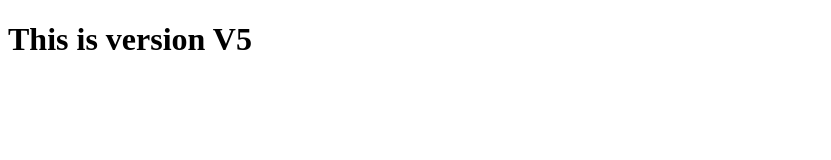
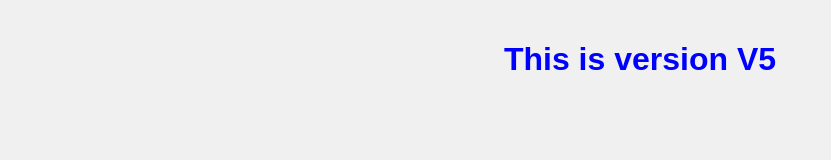
Before and after one commit to Santosh7338/my_repo, a plain HTML site: page index.html in a window 1280 px wide. Shown: the whole page, without its empty margins (0-831 px from the left). Drawn offline with Linux system fonts and the light colour scheme.

Commit message:
design for website

```diff
--- a/index.html
+++ b/index.html
@@ -4,6 +4,7 @@
     <meta charset="UTF-8">
     <meta name="viewport" content="width=device-width, initial-scale=1.0">
     <title>Document</title>
+      <link rel="stylesheet" href="styles.css">
 </head>
 <body>
     <h1>This is version V5</h1>
--- /dev/null
+++ b/styles.css
@@ -0,0 +1,11 @@
+h1 {
+    color: blue;
+    font-family: Arial, sans-serif;
+    text-align: center;
+}
+
+body {
+    background-color: #f0f0f0;
+    margin: 0;
+    padding: 20px;
+}
```
